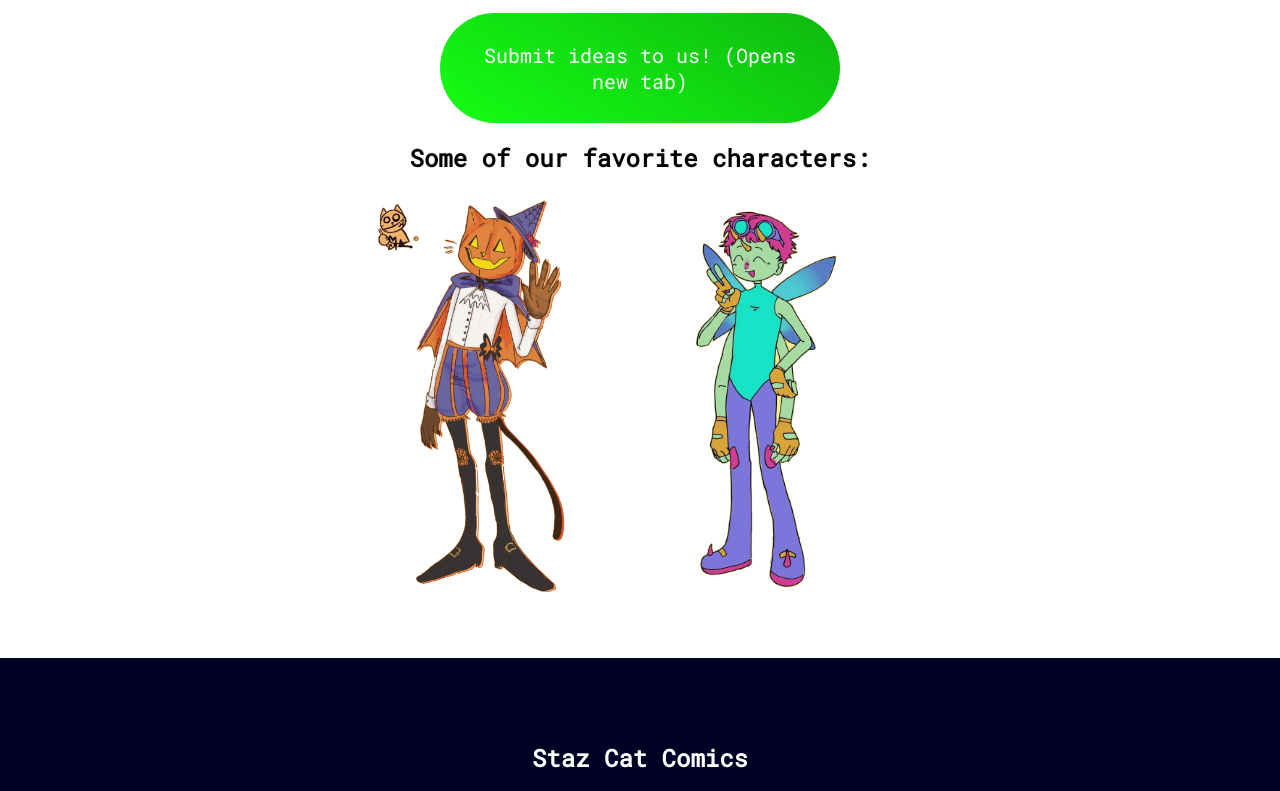
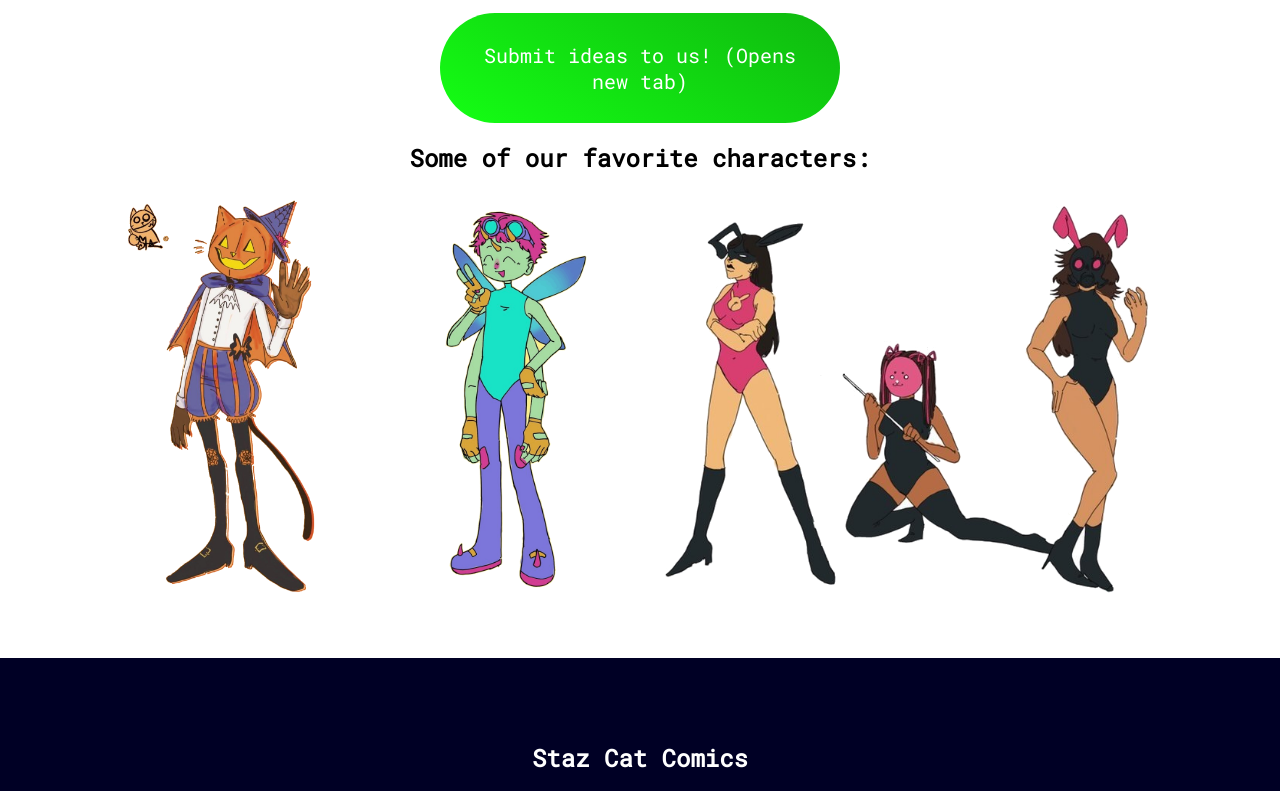
Before and after one commit to stopmotio/stazcat, a plain HTML site: page index.html in a window 1280 px wide. Shown: the part 555-1346 px from the top of the page. Drawn offline with Linux system fonts and the light colour scheme.

Commit message:
Final changes (until imgbot)

```diff
--- a/index.html
+++ b/index.html
@@ -34,6 +34,8 @@
   <div class="displaydiv">
       <img alt="technotreat" src="tricknoteaser.png" class="displayimg">
       <img alt="minscent" src="minscent.png" class="displayimg">
+      <img alt="girlboss" src="girlboss-trans.png" class="displayimg">
+      <img alt="Gatekeep & Gaslight" src="gatekeep+gaslight-trans.png" class="displayimg">
   </div>
 
   </div>
```
Also changed, not shown: gatekeep+gaslight-trans.png (added), girlboss+gatekeep+gaslight.jpg (added), girlboss-trans.png (added).
